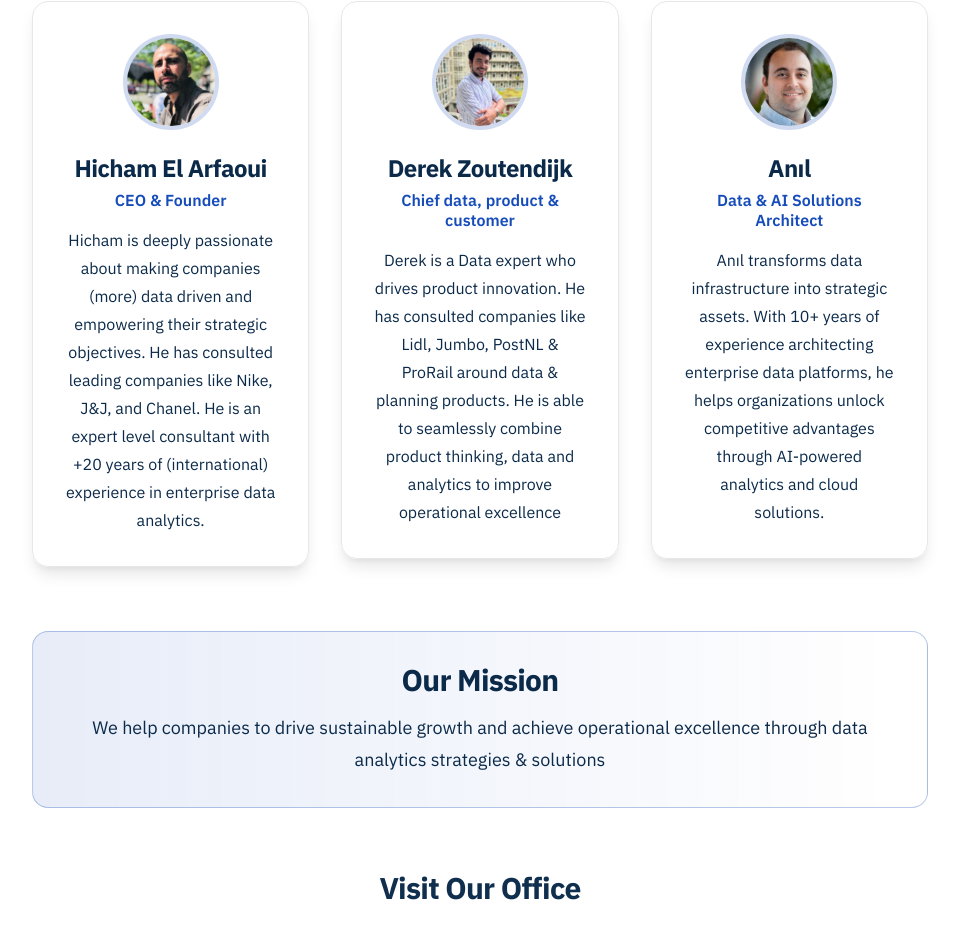
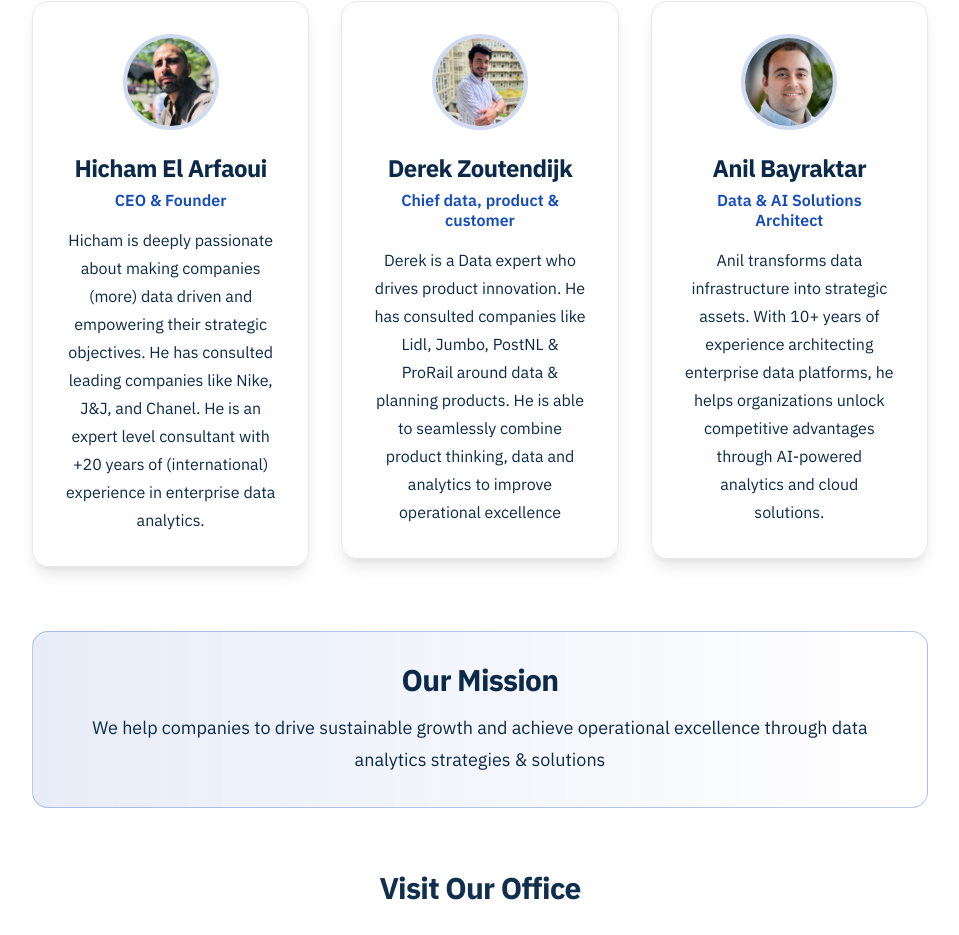
Before and after one commit to Saditim21/agnicio-website, a React (Vite) app: page /about in a window 1280 px wide. Shown: the part 1077-2012 px from the top of the page, without its empty margins (160-1119 px from the left). Built offline with nearby package versions, Linux system fonts and the light colour scheme.

Commit message:
last name

```diff
--- a/src/pages/AboutUs.tsx
+++ b/src/pages/AboutUs.tsx
@@ -111,23 +111,23 @@ export function AboutUs() {
                     </p>
                   </div>
 
-                  {/* Anıl */}
+                  {/* Anil Bayraktar */}
                   <div className="bg-neutral-surface rounded-xl sm:rounded-2xl p-6 sm:p-8 border border-neutral-border hover:border-primary/50 transition-all duration-300 shadow-lg hover:shadow-xl text-center">
                     <div className="w-20 h-20 sm:w-24 sm:h-24 rounded-full overflow-hidden mx-auto mb-4 sm:mb-6 border-4 border-primary/20">
                       <img
                         src={anilImage}
-                        alt="Anıl"
+                        alt="Anil Bayraktar"
                         className="w-full h-full object-cover"
                       />
                     </div>
                     <h3 className="text-lg sm:text-h4 font-heading font-bold text-neutral-text-primary mb-2">
-                      Anıl
+                      Anil Bayraktar
                     </h3>
                     <p className="text-sm sm:text-body font-body text-primary font-semibold mb-3 sm:mb-4">
                       Data & AI Solutions Architect
                     </p>
                     <p className="text-sm sm:text-body font-body text-neutral-text-secondary leading-relaxed">
-                      Anıl transforms data infrastructure into strategic assets. With 10+ years of experience architecting enterprise data platforms, he helps organizations unlock competitive advantages through AI-powered analytics and cloud solutions.
+                      Anil transforms data infrastructure into strategic assets. With 10+ years of experience architecting enterprise data platforms, he helps organizations unlock competitive advantages through AI-powered analytics and cloud solutions.
                     </p>
                   </div>
                 </SmoothStaggeredGrid>
```
